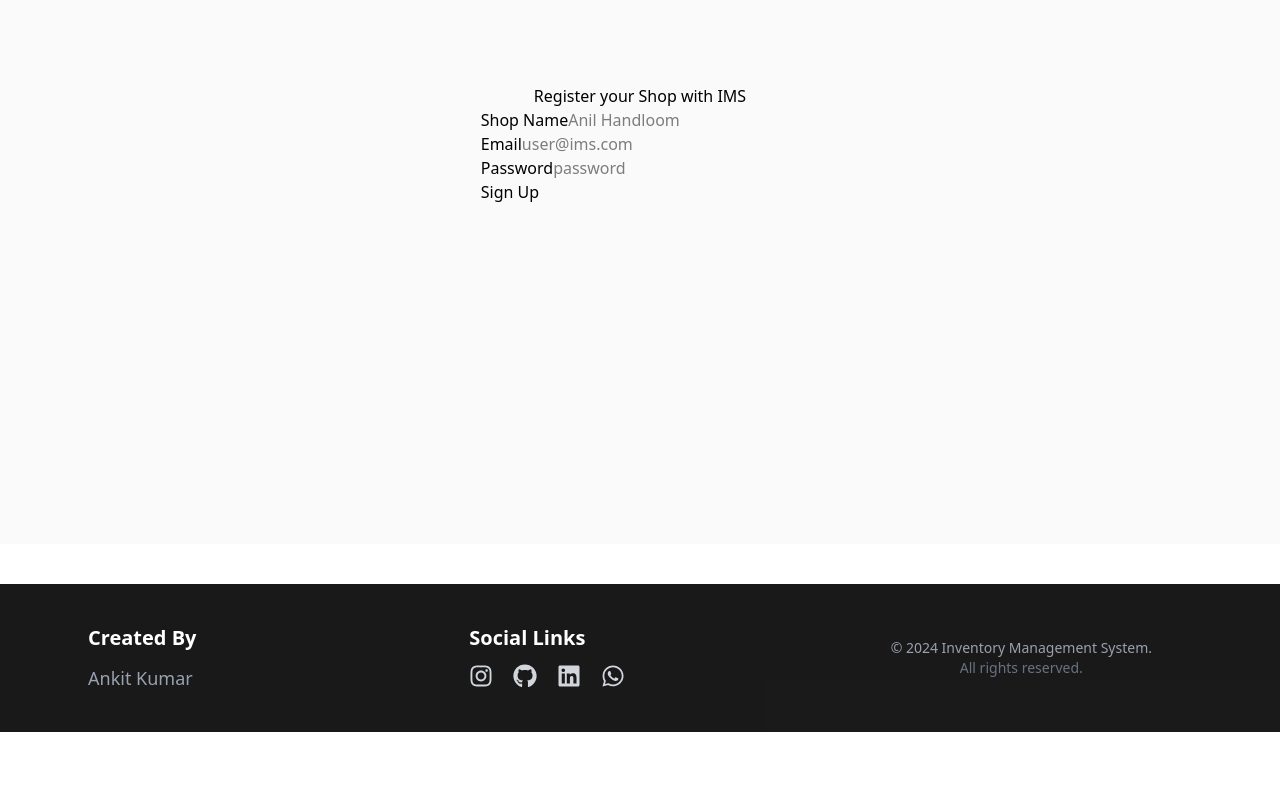
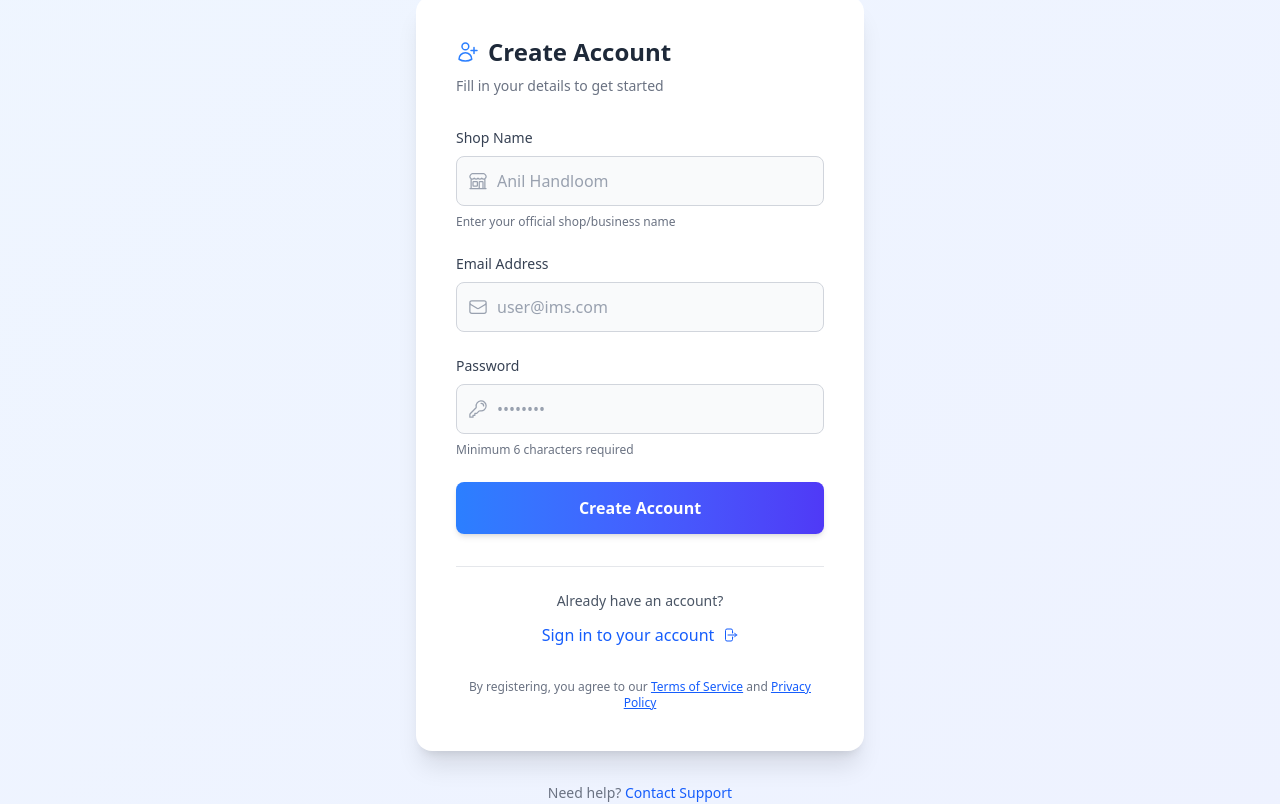
Before and after one commit to ANKITKUMAR1809/IMS, a React (Vite) app in the folder client/: page /register in a window 1280 px wide. Shown: the part 336-1140 px from the top of the page. Before the commit the page ends 1068 px from the top, so only its background shows below. Built offline with nearby package versions, Linux system fonts and the light colour scheme.

Commit message:
register ui changed

```diff
--- a/client/src/pages/Register.jsx
+++ b/client/src/pages/Register.jsx
@@ -1,7 +1,14 @@
 import React, { useState } from 'react'
 import { useNavigate } from 'react-router-dom'
-import { ToastContainer, toast } from 'react-toastify';
-import 'react-toastify/dist/ReactToastify.css';
+import { ToastContainer, toast } from 'react-toastify'
+import 'react-toastify/dist/ReactToastify.css'
+import {
+  BuildingStorefrontIcon,
+  EnvelopeIcon,
+  KeyIcon,
+  UserPlusIcon,
+  ArrowRightOnRectangleIcon
+} from '@heroicons/react/24/outline'
 
 const Register = () => {
     const navigate = useNavigate()
@@ -16,20 +23,20 @@ const Register = () => {
         let name = e.target.name;
         let value = e.target.value;
 
-        setRegister(
-            {
+        setRegister({
             ...register,
             [name]: value,
         })
+    }
 
-    }
     const notify = (msg, success) => {
         if (success) {
             toast.success(msg);
         } else {
             toast.error(msg);
         }
-    };
+    }
+
     const onRegisterSubmit = async (e) => {
         e.preventDefault();
         console.log(register)
@@ -43,7 +50,7 @@ const Register = () => {
             })
             console.log(response)
             if (response.ok) {
-                notify("Registeration Successfull", true);
+                notify("Registration Successful!", true);
                 setRegister({
                     shopname: "",
                     email: "",
@@ -51,56 +58,182 @@ const Register = () => {
                 })
                 setTimeout(() => {
                     navigate('/login');
-
                 }, 1500);
             }
             else {
-                notify("Invalid Input please registration again", false);
+                notify("Invalid Input. Please try again.", false);
             }
         } catch (error) {
-            notify("Server Unreachable",false);
+            notify("Server Unreachable", false);
         }
     }
+
+    const handleLoginRedirect = () => {
+        navigate('/login')
+    }
+
     return (
-        <section className='h-screen flex flex-col justify-center items-center bg-zinc-50'>
-            <ToastContainer/>
-            <div>
-                <h1>Register your Shop with IMS</h1>
+        <section className="min-h-screen bg-gradient-to-br from-blue-50 to-indigo-50 py-12 px-4 sm:px-6 lg:px-8 flex flex-col justify-center">
+            <ToastContainer
+                position="top-right"
+                autoClose={3000}
+                hideProgressBar={false}
+                newestOnTop
+                closeOnClick
+                rtl={false}
+                pauseOnFocusLoss
+                draggable
+                pauseOnHover
+                theme="light"
+                className="mt-16"
+            />
+
+            <div className="max-w-md w-full mx-auto">
+                {/* Logo/Header Section */}
+                <div className="text-center mb-10">
+                    <div className="flex justify-center mb-4">
+                        <div className="p-4 bg-gradient-to-r from-blue-500 to-indigo-600 rounded-2xl shadow-lg">
+                            <BuildingStorefrontIcon className="h-12 w-12 text-white" />
+                        </div>
+                    </div>
+                    <h1 className="text-3xl font-bold text-gray-800 mb-2">
+                        Welcome to IMS
+                    </h1>
+                    <p className="text-gray-600">
+                        Register your shop and manage inventory effortlessly
+                    </p>
                 </div>
 
-            <form onSubmit={onRegisterSubmit} className='register-form'>
-                <div>
-                    <label htmlFor="shopname">Shop Name</label>
-                    <input type="text"
+                {/* Registration Card */}
+                <div className="bg-white rounded-2xl shadow-xl p-8 sm:p-10">
+                    <div className="mb-8">
+                        <h2 className="text-2xl font-bold text-gray-800 flex items-center gap-2">
+                            <UserPlusIcon className="h-6 w-6 text-blue-500" />
+                            Create Account
+                        </h2>
+                        <p className="text-gray-500 text-sm mt-2">
+                            Fill in your details to get started
+                        </p>
+                    </div>
+
+                    <form onSubmit={onRegisterSubmit} className="space-y-6">
+                        {/* Shop Name Field */}
+                        <div className="space-y-2">
+                            <label htmlFor="shopname" className="block text-sm font-medium text-gray-700">
+                                Shop Name
+                            </label>
+                            <div className="relative">
+                                <div className="absolute inset-y-0 left-0 pl-3 flex items-center pointer-events-none">
+                                    <BuildingStorefrontIcon className="h-5 w-5 text-gray-400" />
+                                </div>
+                                <input
+                                    type="text"
                                     name="shopname"
-                        id='shopname'
+                                    id="shopname"
                                     value={register.shopname}
                                     onChange={handleInput}
-                        placeholder='Anil Handloom'
+                                    className="block w-full pl-10 pr-4 py-3 border border-gray-300 rounded-lg bg-gray-50 focus:ring-2 focus:ring-blue-500 focus:border-blue-500 transition-all duration-200 focus:outline-none text-gray-800 placeholder-gray-400"
+                                    placeholder="Anil Handloom"
+                                    required
                                 />
                             </div>
-                <div>
-                    <label htmlFor="email">Email</label>
-                    <input type="email" name="email" id="email"
-                        placeholder='user@ims.com'
+                            <p className="text-xs text-gray-500">Enter your official shop/business name</p>
+                        </div>
+
+                        {/* Email Field */}
+                        <div className="space-y-2">
+                            <label htmlFor="email" className="block text-sm font-medium text-gray-700">
+                                Email Address
+                            </label>
+                            <div className="relative">
+                                <div className="absolute inset-y-0 left-0 pl-3 flex items-center pointer-events-none">
+                                    <EnvelopeIcon className="h-5 w-5 text-gray-400" />
+                                </div>
+                                <input
+                                    type="email"
+                                    name="email"
+                                    id="email"
+                                    placeholder="user@ims.com"
                                     value={register.email}
                                     onChange={handleInput}
+                                    className="block w-full pl-10 pr-4 py-3 border border-gray-300 rounded-lg bg-gray-50 focus:ring-2 focus:ring-blue-500 focus:border-blue-500 transition-all duration-200 focus:outline-none text-gray-800 placeholder-gray-400"
+                                    required
                                 />
                             </div>
-                <div>
-                    <label htmlFor="password">Password</label>
-                    <input type="password"
+                        </div>
+
+                        {/* Password Field */}
+                        <div className="space-y-2">
+                            <label htmlFor="password" className="block text-sm font-medium text-gray-700">
+                                Password
+                            </label>
+                            <div className="relative">
+                                <div className="absolute inset-y-0 left-0 pl-3 flex items-center pointer-events-none">
+                                    <KeyIcon className="h-5 w-5 text-gray-400" />
+                                </div>
+                                <input
+                                    type="password"
                                     name='password'
                                     id='password'
                                     value={register.password}
                                     onChange={handleInput}
-                        placeholder='password'
+                                    placeholder='••••••••'
+                                    className="block w-full pl-10 pr-4 py-3 border border-gray-300 rounded-lg bg-gray-50 focus:ring-2 focus:ring-blue-500 focus:border-blue-500 transition-all duration-200 focus:outline-none text-gray-800 placeholder-gray-400"
+                                    required
+                                    minLength={6}
                                 />
                             </div>
-                <div>
-                    <button type="submit" className=''>Sign Up</button>
+                            <p className="text-xs text-gray-500">Minimum 6 characters required</p>
                         </div>
+
+                        {/* Submit Button */}
+                        <button
+                            type="submit"
+                            className="w-full py-3.5 px-4 bg-gradient-to-r from-blue-500 to-indigo-600 text-white font-semibold rounded-lg hover:from-blue-600 hover:to-indigo-700 focus:outline-none focus:ring-4 focus:ring-blue-300 focus:ring-opacity-50 transition-all duration-200 shadow-md hover:shadow-lg transform hover:-translate-y-0.5"
+                        >
+                            Create Account
+                        </button>
                     </form>
+
+                    {/* Divider */}
+                    <div className="mt-8 pt-6 border-t border-gray-200">
+                        <div className="text-center">
+                            <p className="text-gray-600 text-sm">
+                                Already have an account?
+                            </p>
+                            <button
+                                onClick={handleLoginRedirect}
+                                className="mt-3 group inline-flex items-center gap-2 text-blue-600 hover:text-blue-700 font-medium transition-colors duration-200"
+                            >
+                                <span>Sign in to your account</span>
+                                <ArrowRightOnRectangleIcon className="h-4 w-4 group-hover:translate-x-1 transition-transform duration-200" />
+                            </button>
+                        </div>
+                    </div>
+
+                    {/* Terms & Conditions */}
+                    <p className="mt-8 text-center text-xs text-gray-500">
+                        By registering, you agree to our{' '}
+                        <a href="#" className="text-blue-600 hover:text-blue-700 underline">
+                            Terms of Service
+                        </a>{' '}
+                        and{' '}
+                        <a href="#" className="text-blue-600 hover:text-blue-700 underline">
+                            Privacy Policy
+                        </a>
+                    </p>
+                </div>
+
+                {/* Footer Note */}
+                <div className="mt-8 text-center">
+                    <p className="text-gray-500 text-sm">
+                        Need help?{' '}
+                        <a href="mailto:support@ims.com" className="text-blue-600 hover:text-blue-700 font-medium">
+                            Contact Support
+                        </a>
+                    </p>
+                </div>
+            </div>
         </section>
     )
 }
```
Lines whose indentation alone changed are shown as unchanged.
